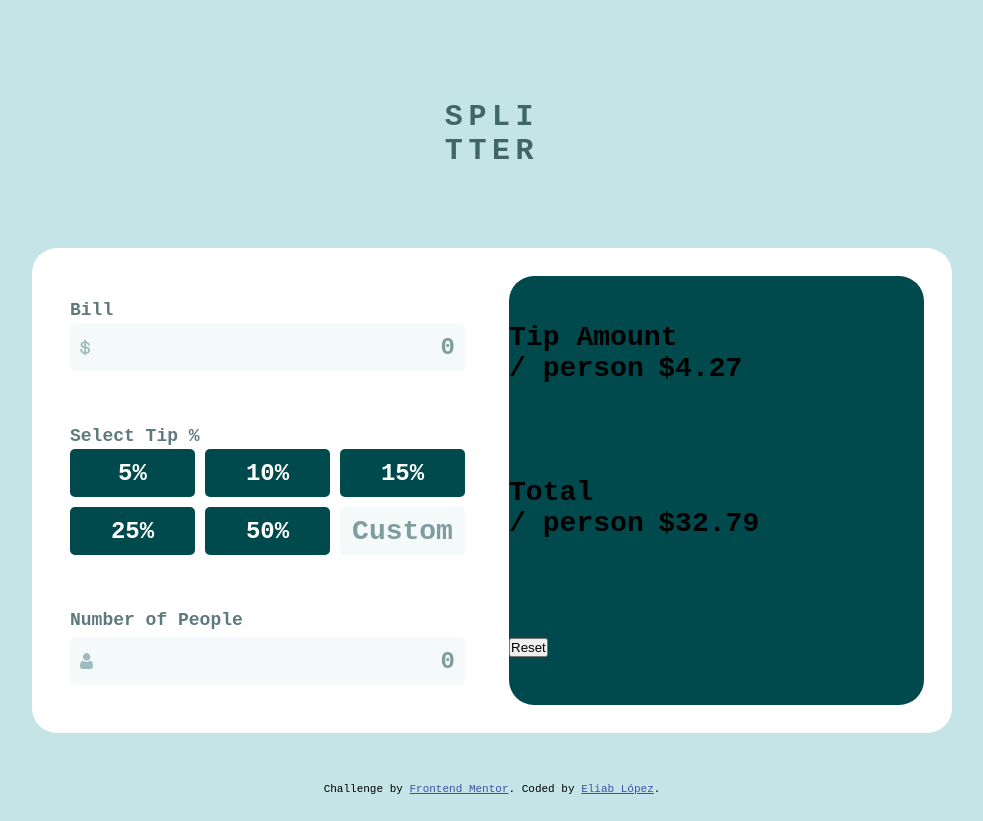
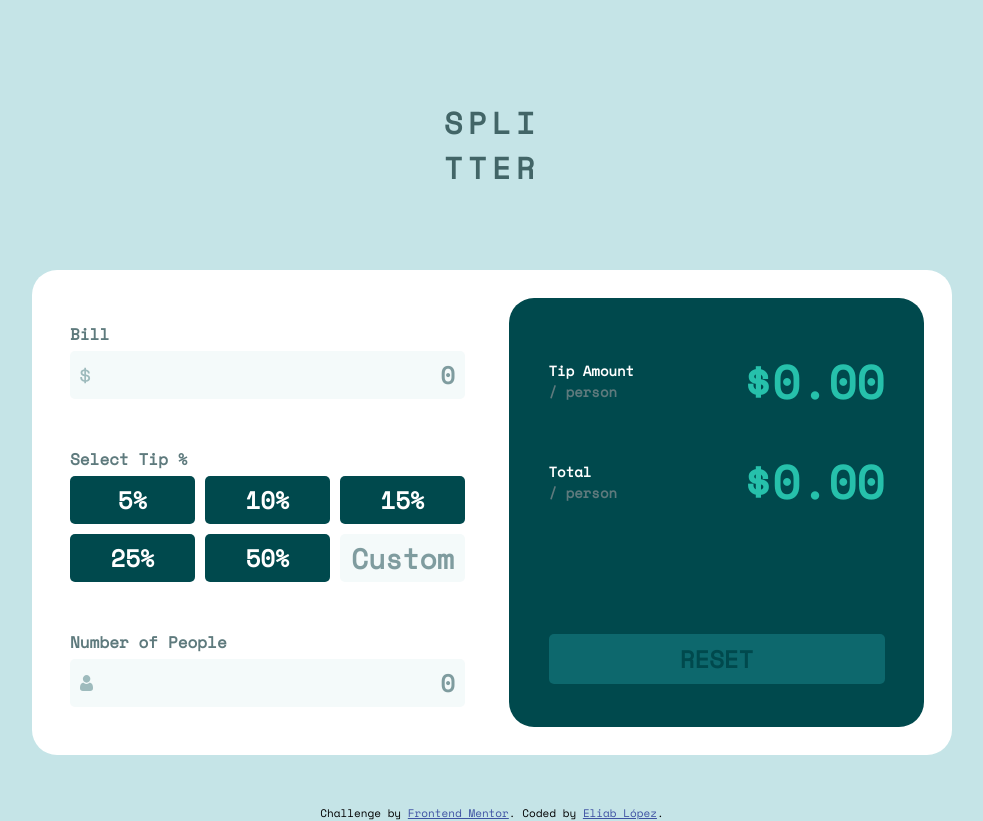
Before and after one commit to EliabLM/tip-calculator-app-main, a website: page src/index.html in a window 1280 px wide. Shown: the whole page, without its empty margins (148-1131 px from the left). Before the commit the page ends 800 px from the top, so only its background shows below. Drawn offline with nearby package versions, Linux system fonts and the light colour scheme; a web font is replaced by a local one.

Commit message:
Estilos finalizado, falta funcionalidad JavaScript

```diff
--- a/src/index.html
+++ b/src/index.html
@@ -53,14 +53,14 @@
 
       <!-- Cantidad propina por persona -->
       <div class="propina-persona">
-        <h3>Tip Amount<br>/ person</h3>
-        <h3>$4.27</h3>
+        <h3>Tip Amount<br><span>/ person</span></h3>
+        <h4>$0.00</h4>
       </div>
 
       <!-- propina total -->
       <div class="propina-total">
-        <h3>Total<br>/ person</h3>
-        <h3>$32.79</h3>
+        <h3>Total<br><span>/ person</span></h3>
+        <h4>$0.00</43>
       </div>
 
       <!-- boton reset -->
--- a/src/styles.css
+++ b/src/styles.css
@@ -1,5 +1,5 @@
 /* ===== Fuentes ===== */
-@import url("https://fonts.google.com/specimen/Space+Mono");
+@import url("https://fonts.googleapis.com/css2?family=Space+Mono&display=swap");
 
 /* ===== Variables ===== */
 :root {
@@ -28,7 +28,9 @@
 	--border-radius: 25px;
 }
 
-/* ===== Estilos globales ===== */
+/* ==================================================== */
+/* ================= Estilos globales ================= */
+/* ==================================================== */
 * {
 	margin: 0;
 	padding: 0;
@@ -36,22 +38,15 @@
 }
 
 body {
-	/* display: flex; */
-	/* flex-direction: column; */
-	/* justify-content: space-between; */
-	/* align-items: ; */
 	font-family: var(--ff-primary);
 	background: var(--clr-light-grayish-cyan);
-	/* line-height: 1.5; */
 	font-size: var(--fs-primary);
-	/* height: 100vh; */
 }
 
 .title {
 	text-align: center;
 	letter-spacing: 0.35rem;
 	text-transform: uppercase;
-	/* line-height: 1.25; */
 	color: rgb(66, 101, 103);
 	align-content: center;
 	margin: 100px auto 80px;
@@ -60,7 +55,6 @@ body {
 
 .container {
 	display: flex;
-	/* outline: 1px solid; */
 	border-radius: var(--border-radius);
 	margin: 50px auto 50px;
 	width: 920px;
@@ -71,9 +65,10 @@ body {
 	justify-content: space-between;
 }
 
-/* ===== Section entradas ===== */
+/* ==================================================== */
+/* ================= Section entradas ================= */
+/* ==================================================== */
 .section-entradas {
-	/* outline: 1px solid; */
 	display: flex;
 	flex-direction: column;
 	justify-content: space-between;
@@ -85,18 +80,16 @@ body {
 }
 
 .factura-total {
-	/* outline: 1px solid; */
 	margin: 24px 10px 20px 10px;
 }
 
 .factura-total h3 {
-	font-size: 18px;
+	font-size: 16px;
 	color: var(--clr-dark-grayish-cyan);
-	margin-bottom: 3px;
+	margin-bottom: 5px;
 }
 
 .input-factura-total {
-	/* outline: 2px solid var(--clr-primary-1); */
 	background-color: var(--clr-light-grayish-cyan-2);
 	background-image: url(../images/icon-dollar.svg);
 	background-repeat: no-repeat;
@@ -113,6 +106,11 @@ body {
 	border: none;
 }
 
+.input-factura-total:focus {
+	outline: none;
+	border: 2px solid var(--clr-primary-1);
+}
+
 /* Agregar con JavaScript */
 /* .input-factura-total-color {
 	border: 2px solid var(--clr-primary-1);
@@ -127,16 +125,14 @@ body {
 }
 
 .porcentajes-propina h3 {
-	font-size: 18px;
+	font-size: 16px;
 	color: var(--clr-dark-grayish-cyan);
-	margin-bottom: 3px;
+	margin-bottom: 5px;
 }
 
 .porcentajes-propina-btns {
 	display: grid;
 	grid-gap: 10px;
-	/* width: 120px; */
-	/* height: 48px; */
 	grid-template-columns: repeat(3, 1fr);
 	grid-template-rows: 1fr 1fr;
 }
@@ -149,6 +145,12 @@ body {
 	font-size: var(--fs-primary);
 	font-weight: bold;
 	color: var(--clr-white);
+	cursor: pointer;
+}
+
+.btn:hover {
+	background-color: var(--clr-primary-1);
+	color: var(--clr-very-dark-cyan);
 }
 
 .input-porcentajes-propina {
@@ -175,8 +177,12 @@ body {
 	text-align: center;
 }
 
+.input-porcentajes-propina:focus {
+	outline: none;
+	border: 2px solid var(--clr-primary-1);
+}
+
 .numero-personas {
-	/* outline: 1px solid; */
 	margin: 24px 10px 20px 10px;
 }
 
@@ -186,8 +192,13 @@ body {
 }
 
 .numero-personas__title h3 {
+	font-size: 16px;
+	color: var(--clr-dark-grayish-cyan);
+	margin-bottom: 5px;
+}
+
+.numero-personas__title h4 {
 	font-size: 18px;
-	color: var(--clr-dark-grayish-cyan);
 	margin-bottom: 3px;
 }
 
@@ -217,12 +228,19 @@ body {
 	border: none;
 }
 
+.input-numero-personas:focus {
+	outline: none;
+	border: 2px solid orange;
+}
+
 /* Mostrar con JavaScript */
 /* .input-numero-personas-color {
 	border: 2px solid orange;
 } */
 
-/* ===== Section salidas ===== */
+/* ==================================================== */
+/* ================= Section salidas ================= */
+/* ==================================================== */
 .section-salidas {
 	display: flex;
 	flex-direction: column;
@@ -234,10 +252,85 @@ body {
 	overflow: hidden;
 }
 
-.section-salidas h3 {
-	display: inline;
+.propina-persona {
+	/* outline: 1px solid white; */
+	display: flex;
+	justify-content: space-between;
+	align-items: center;
+	width: 336px;
+	height: 50px;
+	align-self: center;
+	margin: 55px 10px 20px 10px;
 }
 
+.propina-persona h3 {
+	font-family: var(--ff-primary);
+	color: var(--clr-white);
+	font-size: 14px;
+}
+
+.propina-persona span {
+	color: var(--clr-dark-grayish-cyan);
+}
+
+.propina-persona h4 {
+	color: var(--clr-primary-1);
+	font-size: 46px;
+}
+
+.propina-total {
+	display: flex;
+	justify-content: space-between;
+	align-items: center;
+	width: 336px;
+	height: 50px;
+	align-self: center;
+	margin: 24px 10px 20px 10px;
+}
+
+.propina-total h3 {
+	color: var(--clr-white);
+	font-size: 14px;
+}
+
+.propina-total span {
+	color: var(--clr-dark-grayish-cyan);
+}
+
+.propina-total h4 {
+	color: var(--clr-primary-1);
+	font-size: 46px;
+}
+
+.reset {
+	width: 336px;
+	height: 50px;
+	margin: 100px 10px 40px 10px;
+	border: none;
+	align-self: center;
+}
+
+.btn-reset {
+	width: 100%;
+	height: 100%;
+	border: none;
+	border-radius: 5px;
+	font-family: var(--fs-primary);
+	font-size: var(--fs-primary);
+	font-weight: bold;
+	text-transform: uppercase;
+	color: var(--clr-very-dark-cyan);
+	background-color: rgb(13, 104, 109);
+	cursor: pointer;
+}
+
+.btn-reset:hover {
+	background-color: var(--clr-primary-1);
+}
+
+/* ================================================ */
+/* ==================== Footer ==================== */
+/* ================================================ */
 .attribution {
 	text-align: center;
 	font-size: 11px;
```
